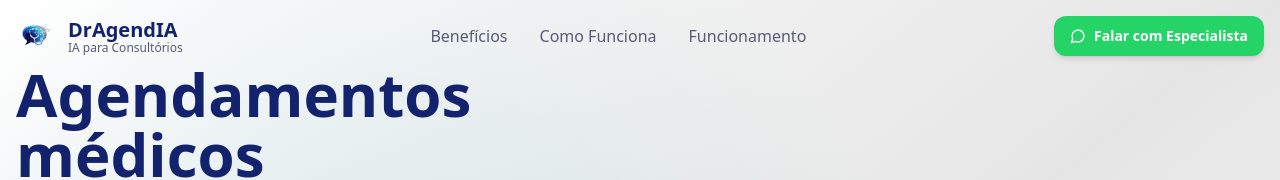
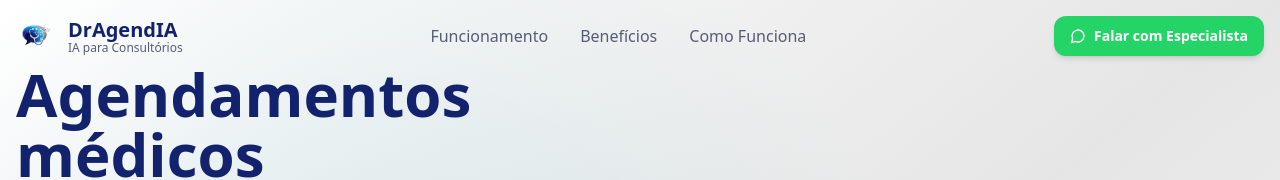
Before and after one commit to Organizacao-de-IA/Site-DrAgendIA, a React (Vite) app: page / in a window 1280 px wide. Shown: the top 180 px of the page. Built offline with nearby package versions, Linux system fonts and the light colour scheme.

Commit message:
ajusta botão no header

```diff
--- a/src/components/Header.tsx
+++ b/src/components/Header.tsx
@@ -42,6 +42,13 @@ export const Header = () => {
           {/* Desktop Navigation */}
           <nav className="hidden md:flex items-center gap-8">
             <button
+              onClick={() => scrollToSection("socialProof")}
+              className="text-muted-foreground hover:text-foreground transition-colors relative group"
+            >
+              Funcionamento
+              <span className="absolute -bottom-1 left-0 w-0 h-0.5 bg-gradient-to-r from-primary to-accent transition-all group-hover:w-full"></span>
+            </button>
+            <button
               onClick={() => scrollToSection("benefits")}
               className="text-muted-foreground hover:text-foreground transition-colors relative group"
             >
@@ -53,13 +60,6 @@ export const Header = () => {
               className="text-muted-foreground hover:text-foreground transition-colors relative group"
             >
               Como Funciona
-              <span className="absolute -bottom-1 left-0 w-0 h-0.5 bg-gradient-to-r from-primary to-accent transition-all group-hover:w-full"></span>
-            </button>
-            <button
-              onClick={() => scrollToSection("socialProof")}
-              className="text-muted-foreground hover:text-foreground transition-colors relative group"
-            >
-              Funcionamento
               <span className="absolute -bottom-1 left-0 w-0 h-0.5 bg-gradient-to-r from-primary to-accent transition-all group-hover:w-full"></span>
             </button>
           </nav>
```
Also changed, not shown: src/assets/ChatGPT Image 28 de jul. de 2025, 22_45_49.png (deleted).
